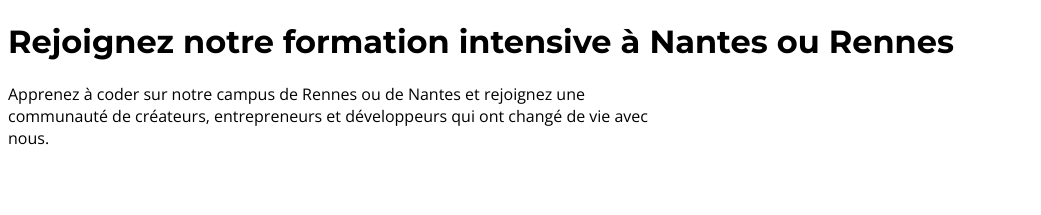
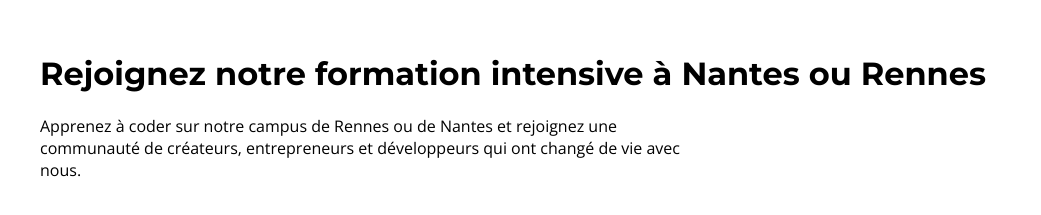
Before and after one commit to Lomig/website, a plain HTML site: page index.html in a window 1280 px wide. Shown: the part 59-274 px from the top of the page, without its empty margins (0-1041 px from the left). Drawn offline with nearby package versions, Linux system fonts and the light colour scheme.

Commit message:
Ajout une marge au titre

```diff
--- a/index.html
+++ b/index.html
@@ -8,7 +8,9 @@
 </head>
 <body>
 	<img src="logo.svg" id="logo">
-	<h1>Rejoignez notre formation intensive à Nantes ou Rennes</h1>
-	<p>Apprenez à coder sur notre campus de Rennes ou de Nantes et rejoignez une communauté de créateurs, entrepreneurs et développeurs qui ont changé de vie avec nous.</p>
+	<div class="description">
+		<h1>Rejoignez notre formation intensive à Nantes ou Rennes</h1>
+		<p>Apprenez à coder sur notre campus de Rennes ou de Nantes et rejoignez une communauté de créateurs, entrepreneurs et développeurs qui ont changé de vie avec nous.</p>
+	</div>
 </body>
 </html>
--- a/styles.css
+++ b/styles.css
@@ -9,3 +9,7 @@
 	font-family: "Open Sans", sans-serif;
 	max-width: 650px;
 }
+
+.description {
+	padding: 32px;
+}
```
